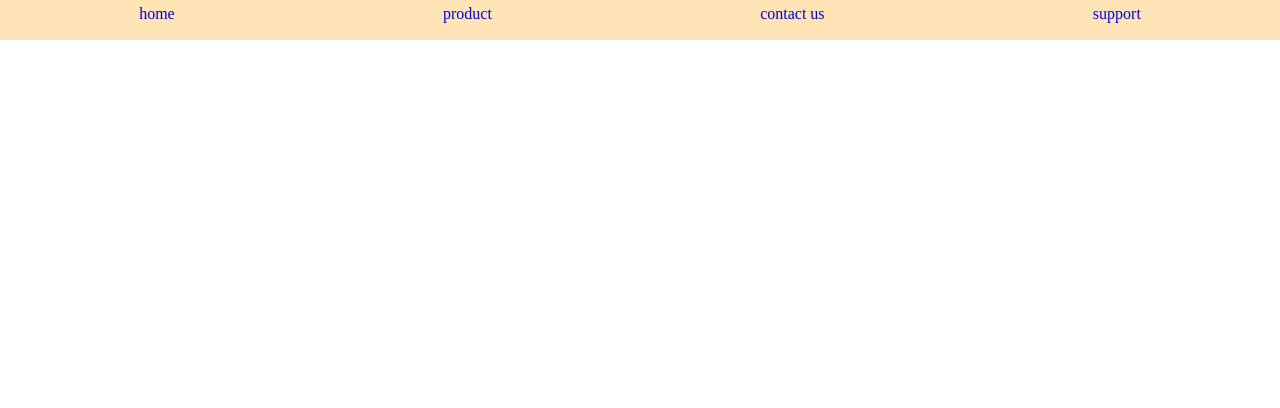
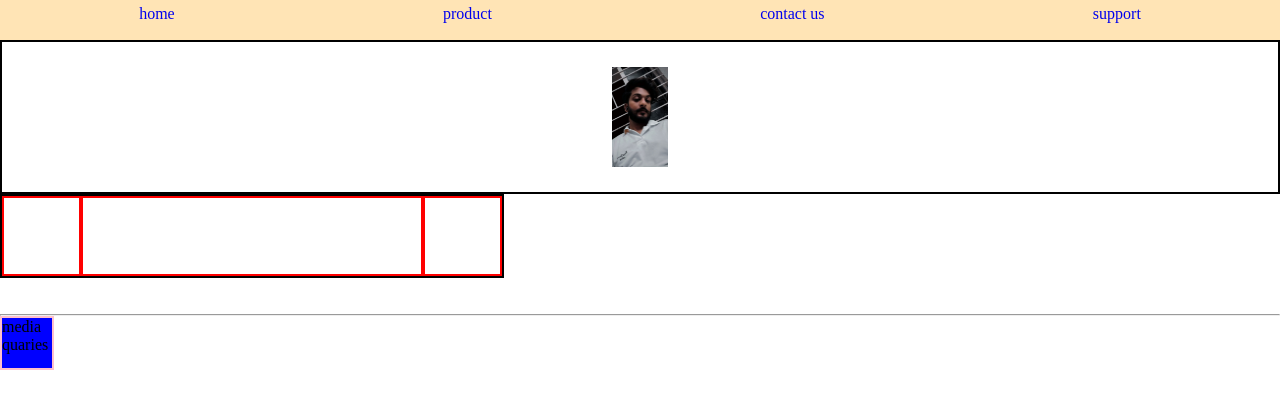
Before and after one commit to kumar-pranav535/css_file, a plain HTML site: page practice-set/set-6/index.html in a window 1280 px wide. Drawn offline with Linux system fonts and the light colour scheme.

Commit message:
finish_set-6

```diff
--- a/practice-set/set-6/index.css
+++ b/practice-set/set-6/index.css
@@ -4,6 +4,16 @@
 }
 nav a {
     text-decoration: none;
+}
+img {
+    height: 100px;
+}
+#image_container {
+    border: 2px solid black;
+    height: 150px;
+    display: flex;
+    justify-content: center;
+    align-items: center;
 }
 nav {
     display: flex;
@@ -14,3 +24,38 @@ nav {
 header {
     background-color: moccasin;
 }
+#box_container {
+    border: 2px solid black;
+    display: flex;
+    justify-content: space-around;
+    height: 80px;
+    width: 500px;
+}
+#box2 {
+    flex-grow: 1;
+    flex-shrink: 1;
+}
+.box {
+    height: 75pxpx;
+    width: 75px;
+    border: 2px solid red;
+    flex-shrink: 0;
+}
+#media_box {
+    height: 50px;
+    width: 50px;
+    background-color: darkgoldenrod;
+    border: 2px solid pink;
+}
+@media screen and (min-width:300px) and (max-width: 400px) {
+    #media_box {
+        background-color: red;
+    }
+
+}
+@media screen and (min-width: 400px) {
+    #media_box {
+        background-color: blue;
+    }
+
+}
--- a/practice-set/set-6/index.html
+++ b/practice-set/set-6/index.html
@@ -16,7 +16,15 @@
         </nav>
     </header>
     <main>
-
+        <div id="image_container">
+            <img src="me.jpeg" alt="pic of mine">
+        </div>
+        <div id="box_container">
+            <div id="box1" class="box"></div>
+            <div id="box2" class="box"></div>
+            <div id="box3" class="box"></div>
+        </div><br><br><hr>
+        <div id="media_box">media quaries</div>
     </main>
 </body>
 </html>
```
Also changed, not shown: practice-set/set-6/me.jpeg (renamed from practice-set/set-6/me.jpeg.jpg).
